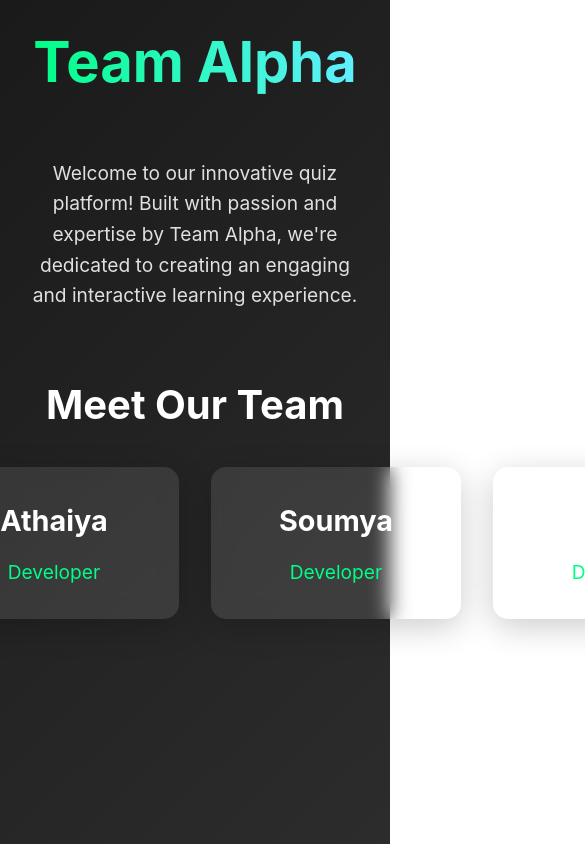
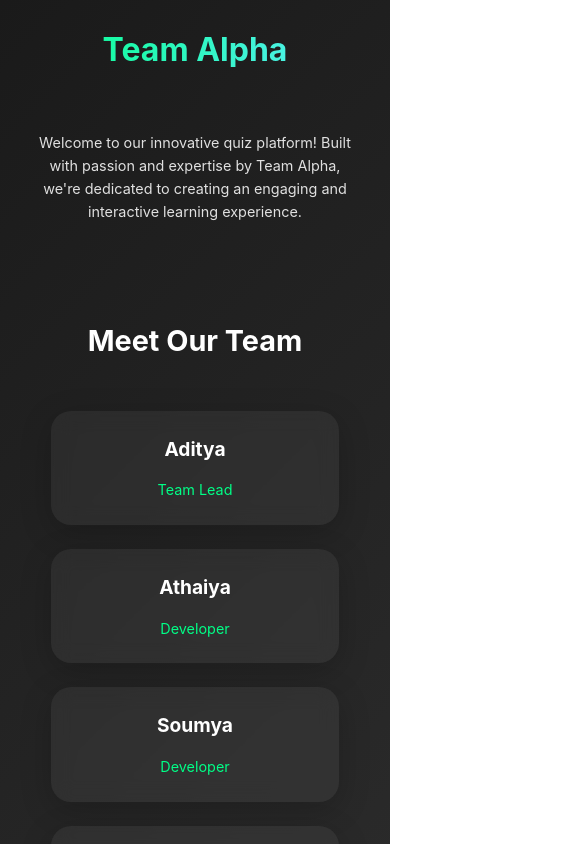
Before and after one commit to Chayanethic/git_quiz_frontend, a React (Vite) app: page /about in a window 390 px wide. Shown: the top 844 px of the page, 585 px wide, since content can reach past the window. Built offline with nearby package versions, Linux system fonts and the light colour scheme; no server answers.

Commit message:
Update About.tsx responsive

```diff
--- a/src/components/About.tsx
+++ b/src/components/About.tsx
@@ -6,54 +6,99 @@ const AboutContainer = styled.div`
   min-height: 100vh;
   background: linear-gradient(135deg, #1a1a1a 0%, #2d2d2d 100%);
   color: white;
-  padding: 2rem;
+  padding: 4rem 2rem;
   display: flex;
   flex-direction: column;
   align-items: center;
+
+  @media (max-width: 768px) {
+    padding: 2rem 1rem;
+  }
 `;
 
 const Title = styled(motion.h1)`
-  font-size: 3.5rem;
+  font-size: clamp(2rem, 5vw, 3.5rem);
   margin-bottom: 2rem;
+  text-align: center;
   background: linear-gradient(to right, #00ff87, #60efff);
   -webkit-background-clip: text;
   -webkit-text-fill-color: transparent;
+  width: 100%;
+`;
+
+const Description = styled(motion.p)`
+  font-size: clamp(0.9rem, 2vw, 1.2rem);
+  max-width: min(800px, 90%);
+  text-align: center;
+  line-height: 1.6;
+  margin: 2rem auto;
+  color: #e0e0e0;
 `;
 
 const TeamSection = styled(motion.div)`
+  width: 100%;
+  max-width: 1400px;
   text-align: center;
-  margin: 2rem 0;
+  margin: 4rem auto 0;
+`;
+
+const TeamTitle = styled(motion.h2)`
+  font-size: clamp(1.8rem, 4vw, 2.5rem);
+  margin-bottom: 3rem;
+  color: #ffffff;
 `;
 
 const MembersGrid = styled.div`
   display: grid;
-  grid-template-columns: repeat(auto-fit, minmax(250px, 1fr));
+  grid-template-columns: repeat(auto-fit, minmax(280px, 1fr));
   gap: 2rem;
-  max-width: 1200px;
-  margin: 2rem auto;
+  padding: 0 1rem;
+  width: 100%;
+
+  @media (max-width: 768px) {
+    grid-template-columns: repeat(auto-fit, minmax(250px, 1fr));
+    gap: 1.5rem;
+  }
+
+  @media (max-width: 480px) {
+    grid-template-columns: 1fr;
+    max-width: 320px;
+    margin: 0 auto;
+  }
 `;
 
 const MemberCard = styled(motion.div)`
-  background: rgba(255, 255, 255, 0.1);
+  background: rgba(255, 255, 255, 0.05);
   backdrop-filter: blur(10px);
-  border-radius: 15px;
+  border-radius: 20px;
   padding: 2rem;
   box-shadow: 0 8px 32px rgba(0, 0, 0, 0.2);
   transition: all 0.3s ease;
+  display: flex;
+  flex-direction: column;
+  align-items: center;
+  gap: 1rem;
 
   &:hover {
+    background: rgba(255, 255, 255, 0.1);
     transform: translateY(-5px);
-    box-shadow: 0 12px 40px rgba(0, 0, 0, 0.3);
+  }
+
+  @media (max-width: 480px) {
+    padding: 1.5rem;
   }
 `;
 
-const Description = styled(motion.p)`
-  font-size: 1.2rem;
-  max-width: 800px;
-  text-align: center;
-  line-height: 1.6;
-  margin: 2rem auto;
-  color: #e0e0e0;
+const MemberName = styled(motion.h3)`
+  font-size: clamp(1.2rem, 3vw, 1.8rem);
+  color: #ffffff;
+  margin: 0;
+`;
+
+const MemberRole = styled(motion.p)`
+  font-size: clamp(0.9rem, 2vw, 1.2rem);
+  color: #00ff87;
+  margin: 0;
 `;
 
 const teamMembers = [
@@ -64,11 +109,21 @@ const teamMembers = [
   { name: 'Chayan', role: 'Developer' },
 ];
 
+const containerVariants = {
+  hidden: { opacity: 0 },
+  visible: { opacity: 1, transition: { duration: 0.8, staggerChildren: 0.2 } }
+};
+
+const itemVariants = {
+  hidden: { opacity: 0, y: 20 },
+  visible: { opacity: 1, y: 0, transition: { duration: 0.5 } }
+};
+
 const About: React.FC = () => {
   return (
     <AboutContainer>
       <Title
-        initial={{ opacity: 0, y: -50 }}
+        initial={{ opacity: 0, y: -30 }}
         animate={{ opacity: 1, y: 0 }}
         transition={{ duration: 0.8 }}
       >
@@ -85,39 +140,24 @@ const About: React.FC = () => {
       </Description>
 
       <TeamSection
-        initial={{ opacity: 0, y: 30 }}
-        animate={{ opacity: 1, y: 0 }}
-        transition={{ delay: 0.5, duration: 0.8 }}
+        variants={containerVariants}
+        initial="hidden"
+        animate="visible"
       >
-        <motion.h2
-          initial={{ opacity: 0 }}
-          animate={{ opacity: 1 }}
-          transition={{ delay: 0.7 }}
-          style={{ fontSize: '2.5rem', marginBottom: '2rem' }}
-        >
+        <TeamTitle variants={itemVariants}>
           Meet Our Team
-        </motion.h2>
+        </TeamTitle>
 
         <MembersGrid>
           {teamMembers.map((member, index) => (
             <MemberCard
               key={member.name}
-              initial={{ opacity: 0, scale: 0.9 }}
-              animate={{ opacity: 1, scale: 1 }}
-              transition={{ delay: 0.8 + index * 0.1 }}
-              whileHover={{ scale: 1.05 }}
-              whileTap={{ scale: 0.95 }}
+              variants={itemVariants}
+              whileHover={{ scale: 1.03 }}
+              whileTap={{ scale: 0.98 }}
             >
-              <motion.h3
-                style={{ fontSize: '1.8rem', marginBottom: '1rem' }}
-                    >
-                      {member.name}
-              </motion.h3>
-              <motion.p
-                style={{ color: '#00ff87', fontSize: '1.2rem' }}
-                    >
-                      {member.role}
-              </motion.p>
+              <MemberName>{member.name}</MemberName>
+              <MemberRole>{member.role}</MemberRole>
             </MemberCard>
           ))}
         </MembersGrid>
```
